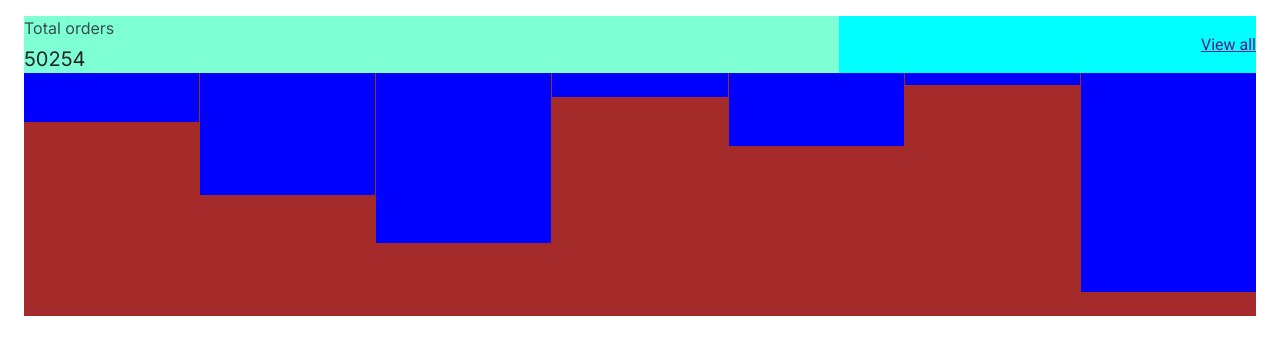
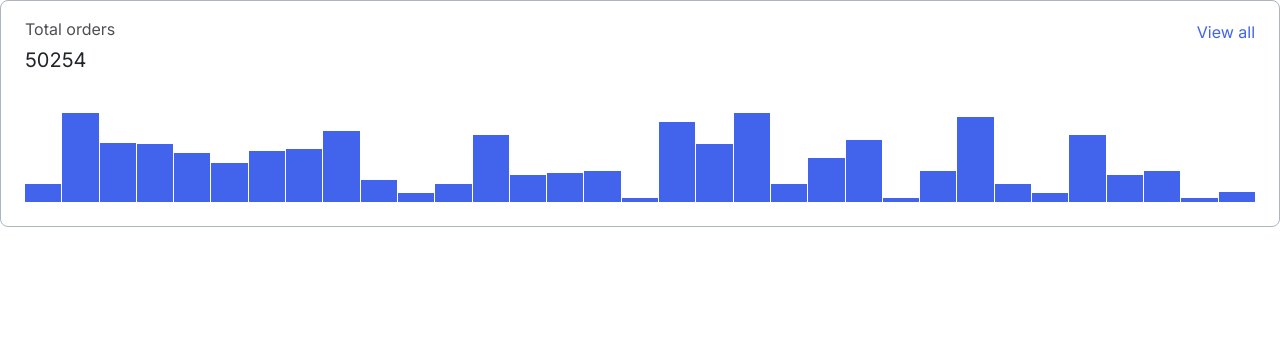
Before and after one commit to js-tasks-ru/htmlcss-20220414_lancov-r, a website: page 04-lection2/01-histogram/index.html in a window 1280 px wide. Drawn offline with Linux system fonts and the light colour scheme.

Commit message:
histogram chart finished

```diff
--- a/04-lection2/01-histogram/histogram.css
+++ b/04-lection2/01-histogram/histogram.css
@@ -2,23 +2,23 @@
 
     display: flex;
     flex-direction: column;
-    margin: 16px 24px 24px 24px ;
+    padding: 16px 24px 24px 24px ;
 
-    height: 300px;
+    height: 185px;
     border-radius: 8px;
 
-
+    border: 1px solid #ACB5BD
 }
 .histogram__header {
     display: flex;
-     background-color: aqua;
 }
 .histogram__header-left {
-    flex-grow: 2;
-    background-color: aquamarine;
-
+    flex: 1 2 auto ;
 }
 .histogram__p {
+
+    height: 24px;
+    /* width: 200px; */
 
     font-family: Inter;
     font-size: 16px;
@@ -30,6 +30,7 @@
     color: #212429;
     opacity: 0.8;
     margin: 0px ;
+
 }
 
 .histogram__h4 {
@@ -45,27 +46,27 @@
 
 }
 .histogram__header-right {
-    flex-grow: 1;
+    flex: 1 1 auto ;
     text-align: right;
 }
 .filter {
-     font-family: Inter;
+    font-family: Inter;
     font-size: 16px;
     font-weight: 400;
     line-height: 24px;
     letter-spacing: 0em;
-    text-align: right;
-
+    color:     #4263EB;
+    margin: 3px 0px 0px;
 }
 .histogram__chart {
-    background-color: brown;
-    display: flex;
+     display: flex;
     gap: 1px;
-    flex-grow: 1;
-    ;
+    flex: 1 1 auto ;
+    align-items: flex-end;
+    margin-top: 40px;
 }
 .histogram_chart-bar {
-    background-color: blue;
+    background-color: #4263EB;
     flex: 1 1 auto ;
     height: 1px;
 }
--- a/04-lection2/01-histogram/index.html
+++ b/04-lection2/01-histogram/index.html
@@ -14,18 +14,44 @@
         </div>
         <div class="histogram__header-right">
             <p class="filter">
-                <a href="">View all</a>
+                View all
             </p>
         </div>
       </div>
       <div class="histogram__chart">
             <div class="histogram_chart-bar" style="height: 20%;"></div>
+            <div class="histogram_chart-bar" style="height: 100%;"></div>
+            <div class="histogram_chart-bar" style="height: 66%;"></div>
+            <div class="histogram_chart-bar" style="height: 65%;"></div>
+            <div class="histogram_chart-bar" style="height: 55%;"></div>
+            <div class="histogram_chart-bar" style="height: 44%;"></div>
+            <div class="histogram_chart-bar" style="height: 57%;"></div>
+            <div class="histogram_chart-bar" style="height: 60%;"></div>
+            <div class="histogram_chart-bar" style="height: 80%;"></div>
+            <div class="histogram_chart-bar" style="height: 25%;"></div>
+            <div class="histogram_chart-bar" style="height: 10%;"></div>
+            <div class="histogram_chart-bar" style="height: 20%;"></div>
+            <div class="histogram_chart-bar" style="height: 75%;"></div>
+            <div class="histogram_chart-bar" style="height: 30%;"></div>
+            <div class="histogram_chart-bar" style="height: 33%;"></div>
+            <div class="histogram_chart-bar" style="height: 35%;"></div>
+            <div class="histogram_chart-bar" style="height: 5%;"></div>
+            <div class="histogram_chart-bar" style="height: 90%;"></div>
+            <div class="histogram_chart-bar" style="height: 65%;"></div>
+            <div class="histogram_chart-bar" style="height: 100%;"></div>
+            <div class="histogram_chart-bar" style="height: 20%;"></div>
             <div class="histogram_chart-bar" style="height: 50%;"></div>
             <div class="histogram_chart-bar" style="height: 70%;"></div>
+            <div class="histogram_chart-bar" style="height: 5%;"></div>
+            <div class="histogram_chart-bar" style="height: 35%;"></div>
+            <div class="histogram_chart-bar" style="height: 95%;"></div>
+            <div class="histogram_chart-bar" style="height: 20%;"></div>
             <div class="histogram_chart-bar" style="height: 10%;"></div>
+            <div class="histogram_chart-bar" style="height: 75%;"></div>
             <div class="histogram_chart-bar" style="height: 30%;"></div>
+            <div class="histogram_chart-bar" style="height: 35%;"></div>
             <div class="histogram_chart-bar" style="height: 5%;"></div>
-            <div class="histogram_chart-bar" style="height: 90%;"></div>
+            <div class="histogram_chart-bar" style="height: 11%;"></div>
       </div>
     </div>
   </body>
--- a/assets/css/main.css
+++ b/assets/css/main.css
@@ -25,6 +25,6 @@
     --secondary: var(--purple);
 }
 
-* {
+body {
     font-family: 'Roboto', sans-serif;
 }
```
